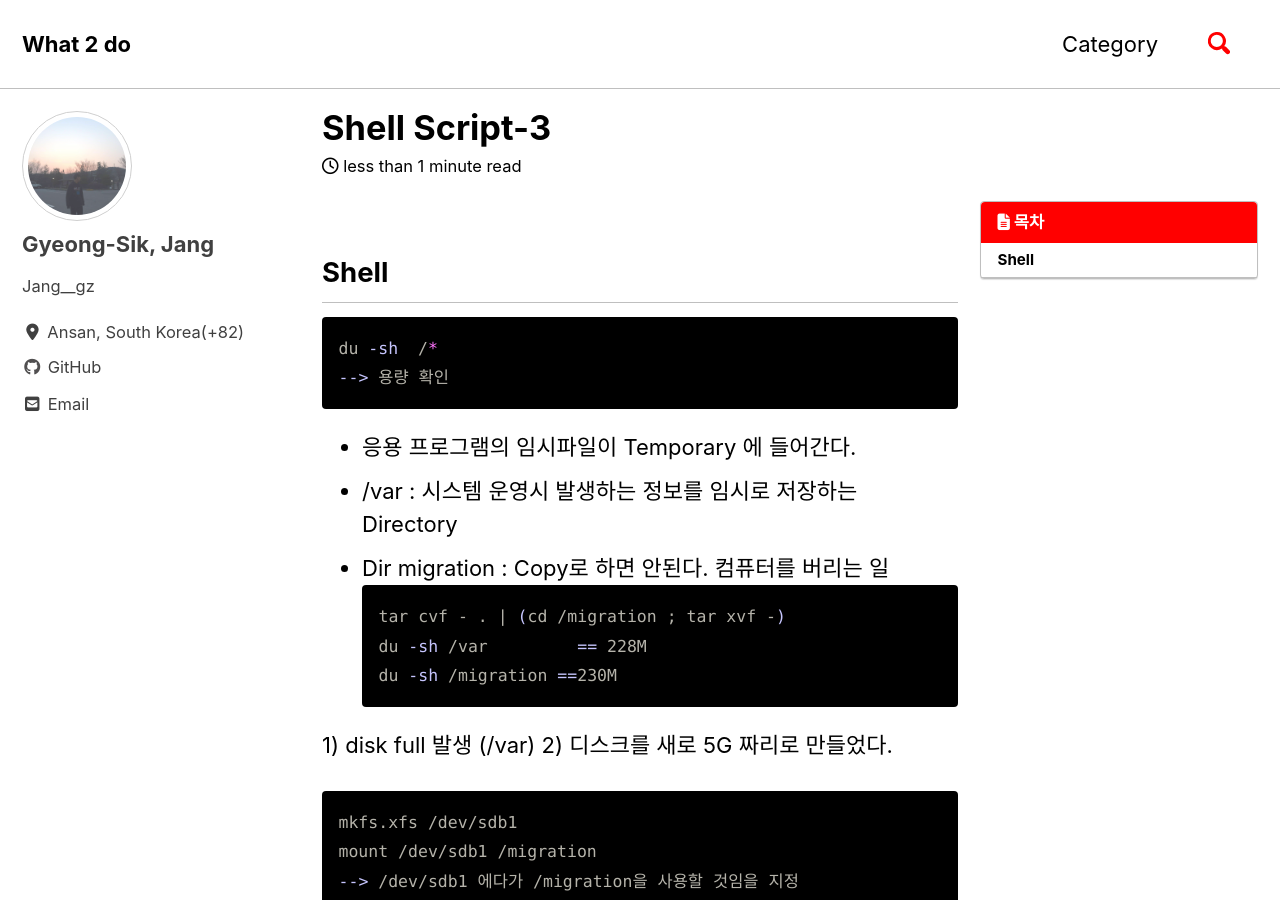
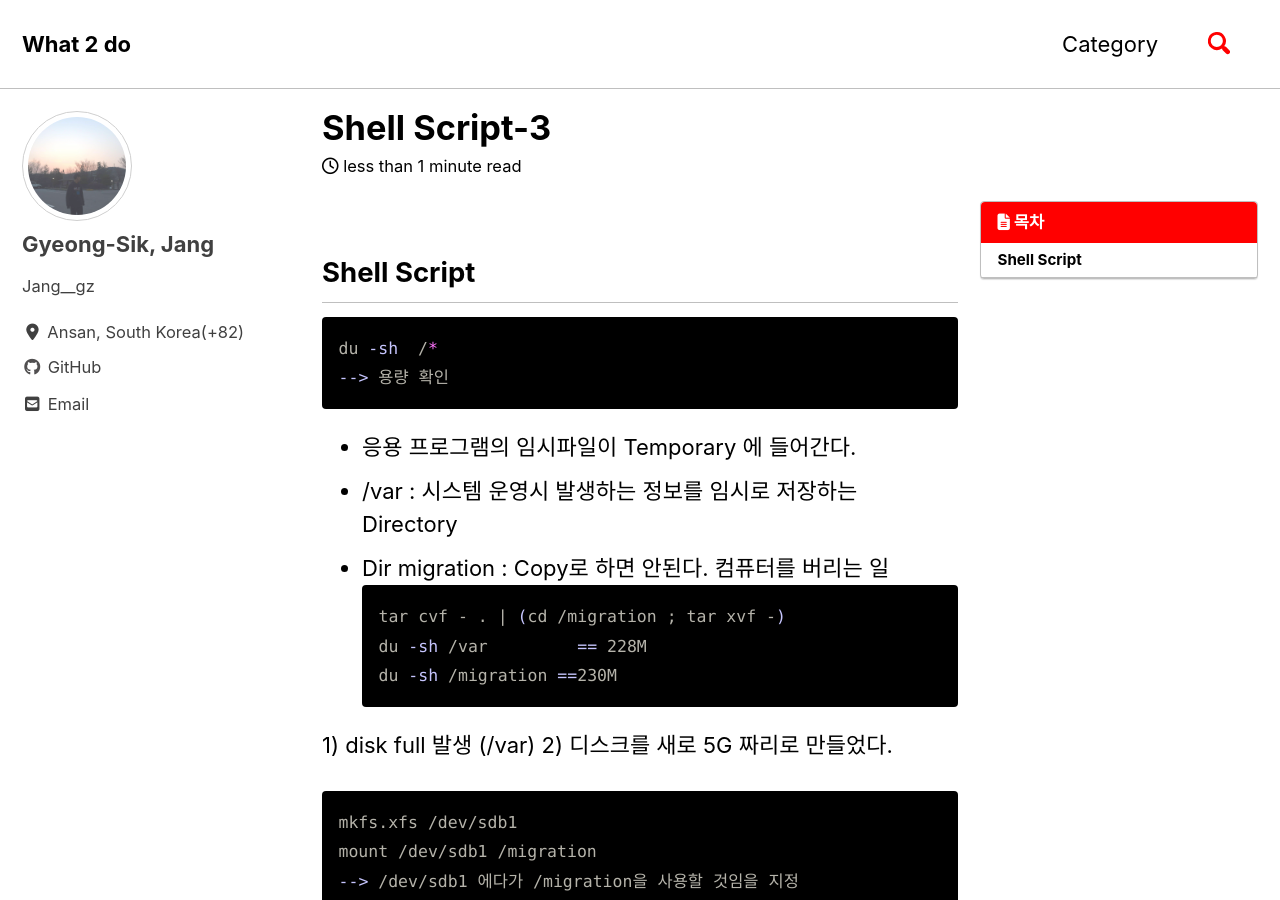
Before and after one commit to JangGyeongSik/JangGyeongSik.github.io, a Jekyll site: the page built from _posts/2019-08-02-shell3-post.md, in a window 1280 px wide and 900 px high. Built offline with Jekyll 4.4.1, drawn with Linux system fonts in a browser that asks for light colours; cached includes are drawn as plain includes; nearby versions of some CDN libraries.

Commit message:
Update 2019-08-02-shell3-post.md

````diff
--- a/_posts/2019-08-02-shell3-post.md
+++ b/_posts/2019-08-02-shell3-post.md
@@ -7,7 +7,7 @@ toc_sticky: true
 toc_label : 목차
 ---
 
-## Shell
+## Shell Script
 
 ```bash
 du -sh  /*
````
